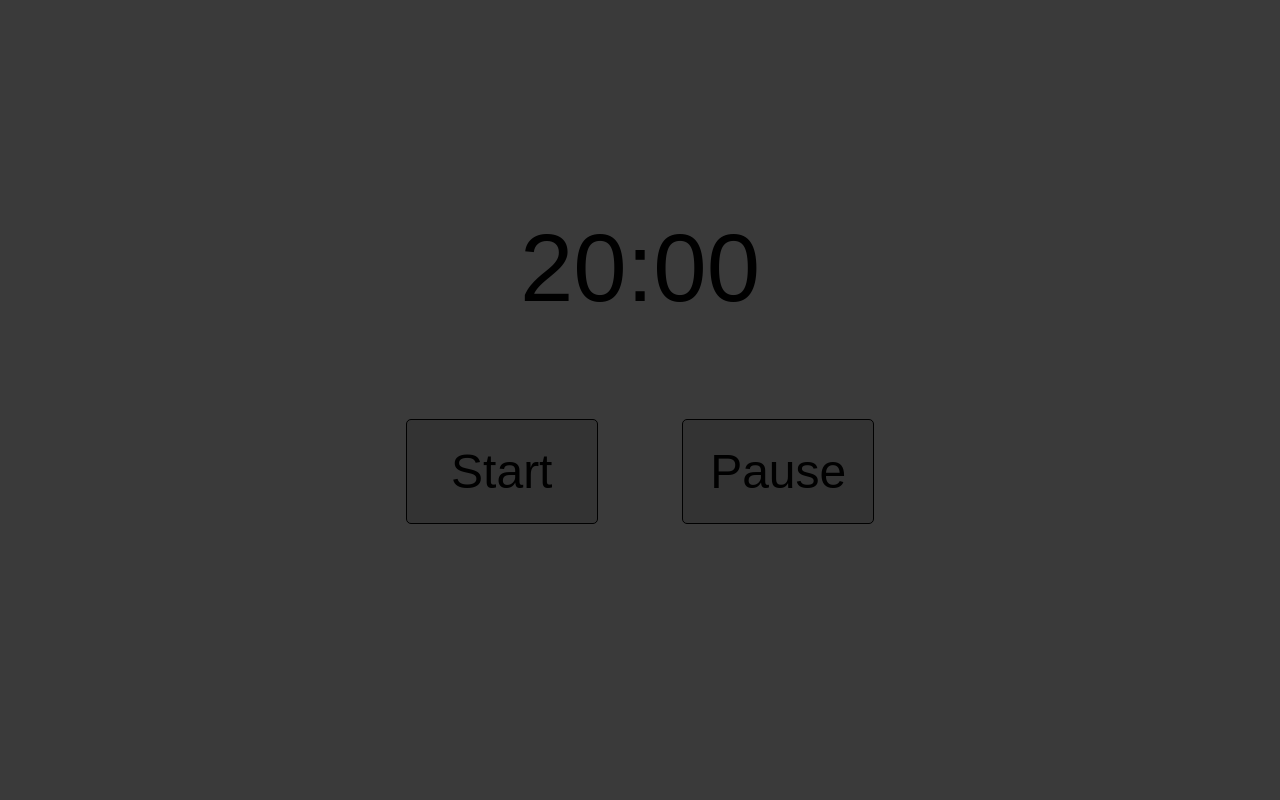
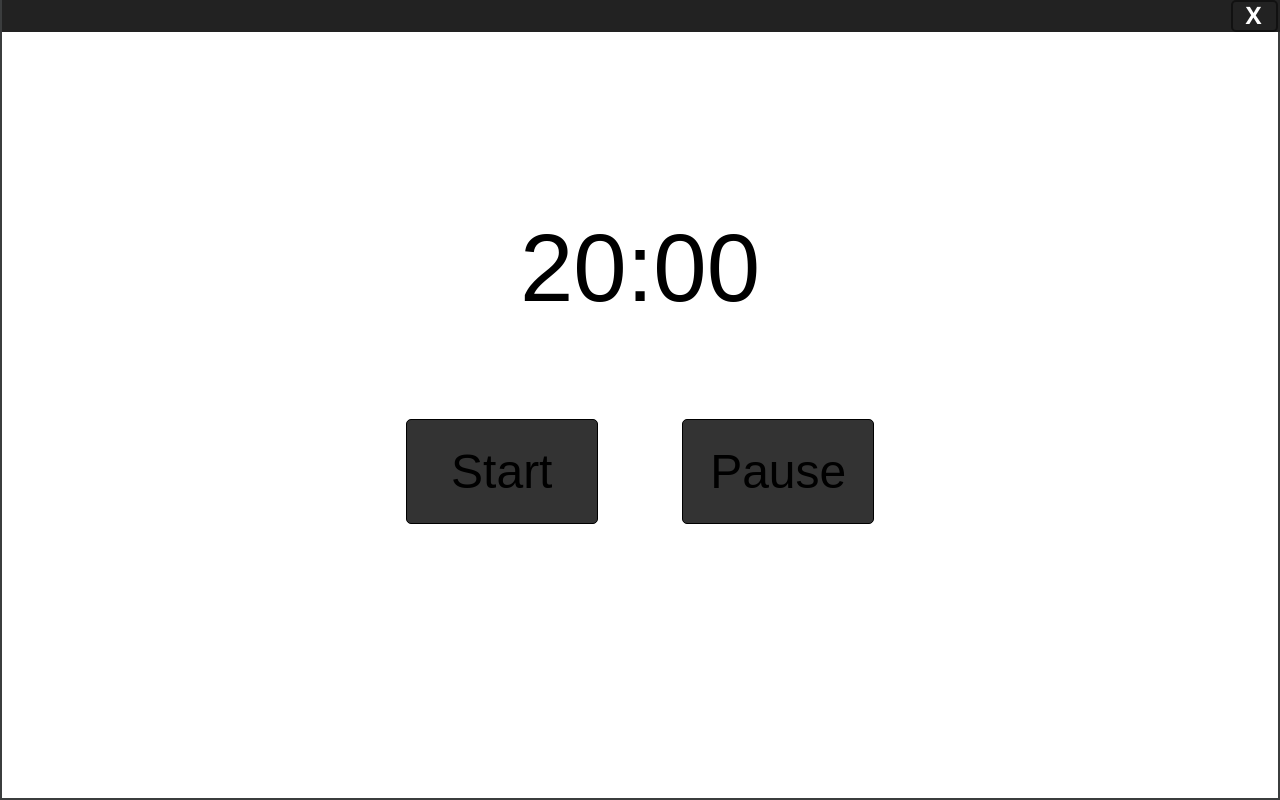
Before and after one commit to devorous/svelte-pomodoro, a SvelteKit app: page / in a window 1280 px wide. Built offline with nearby package versions, Linux system fonts and the light colour scheme.

Commit message:
Added a custom topbar, made the app always on top and transparent and tweaked some of the styling

```diff
--- a/package.json
+++ b/package.json
@@ -34,5 +34,8 @@
 		"svelte-check": "^4.3.4",
 		"typescript": "^5.9.3",
 		"vite": "^7.2.6"
+	},
+	"dependencies": {
+		"@tauri-apps/api": "^2.9.1"
 	}
 }
--- a/src-tauri/capabilities/default.json
+++ b/src-tauri/capabilities/default.json
@@ -6,6 +6,7 @@
     "main"
   ],
   "permissions": [
-    "core:default"
+    "core:default",
+    "core:window:allow-close"
   ]
 }
--- /dev/null
+++ b/src/lib/components/Topbar.svelte
@@ -0,0 +1,50 @@
+<script lang="ts">
+    import { getCurrentWindow } from '@tauri-apps/api/window';
+    async function closeWindow() {
+        if (window.__TAURI_INTERNALS__) {
+            const window = getCurrentWindow();
+            await window.close();
+        } else {
+            console.log("Tauri not available");
+        }
+    }
+</script>
+
+<div>
+    <a href="." onclick={closeWindow}>X</a>
+</div>
+
+<style>
+    div{
+        -webkit-app-region: drag;
+        position:absolute;
+        top:0;
+        display: flex;
+        justify-content: flex-end;
+        width:100%;
+        height:2rem;
+        background-color:#222;
+        border-left: 2px solid #3b3d3e;
+        border-right: 2px solid #3b3d3e;
+    }
+    a{
+        -webkit-app-region: no-drag;
+        text-decoration: none;
+        cursor: pointer;
+        color:white;
+        line-height: 1.1;
+        padding-right:0.6em;
+        padding-left:0.8rem;
+        font-size:1.5rem;
+        font-family:'Segoe UI';
+        font-weight:650;
+        z-index: 1000;
+        border: 2px solid #111;
+        border-radius:5px;
+        transform: translateX(-4px);
+    }
+    a:hover{
+        background-color:#333;
+        color: orange;
+    }
+</style>
--- a/src/routes/+layout.svelte
+++ b/src/routes/+layout.svelte
@@ -1,6 +1,7 @@
 <script lang="ts">
 	import '../app.css';
 	import favicon from '$lib/assets/favicon.svg';
+	import Topbar from '$lib/components/Topbar.svelte';
 
 	let { children } = $props();
 </script>
@@ -9,6 +10,8 @@
 	<link rel="icon" href={favicon} />
 </svelte:head>
 
+
+<Topbar />
 <main>
 	{@render children()}
 </main>
--- a/src/routes/+page.svelte
+++ b/src/routes/+page.svelte
@@ -1,7 +1,6 @@
 <script lang="ts">
     import Timer from '$lib/components/Timer.svelte';
     import Controls from '$lib/components/Controls.svelte';
-
     let time = $state(1200);
     let type = $state('long');
     let count = 0;
@@ -49,5 +48,11 @@ function start_timer() {
 
 
 <style>
-
+:global(body){
+    box-sizing: border-box;
+    box-shadow: inset 0 0 0 2px #3b3d3e;
+    background-color: #00000000;
+    overflow:hidden;
+    margin: 0; /* Ensure no default margin pushes the bar */
+}
 </style>
```
Also changed, not shown: src-tauri/tauri.conf.json (+8 -4 lines), 1 other file (tests, documents, lock files or other folders).
